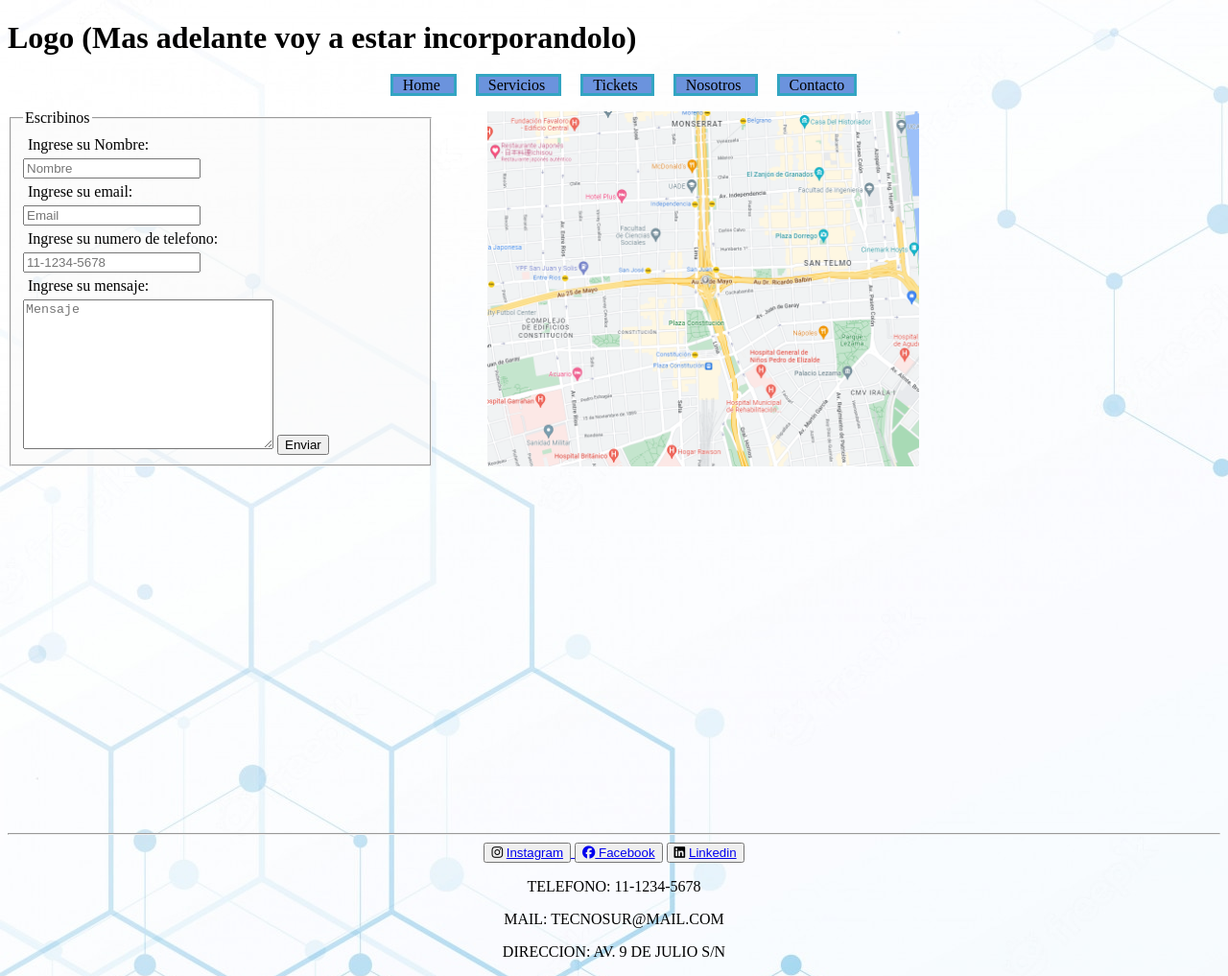
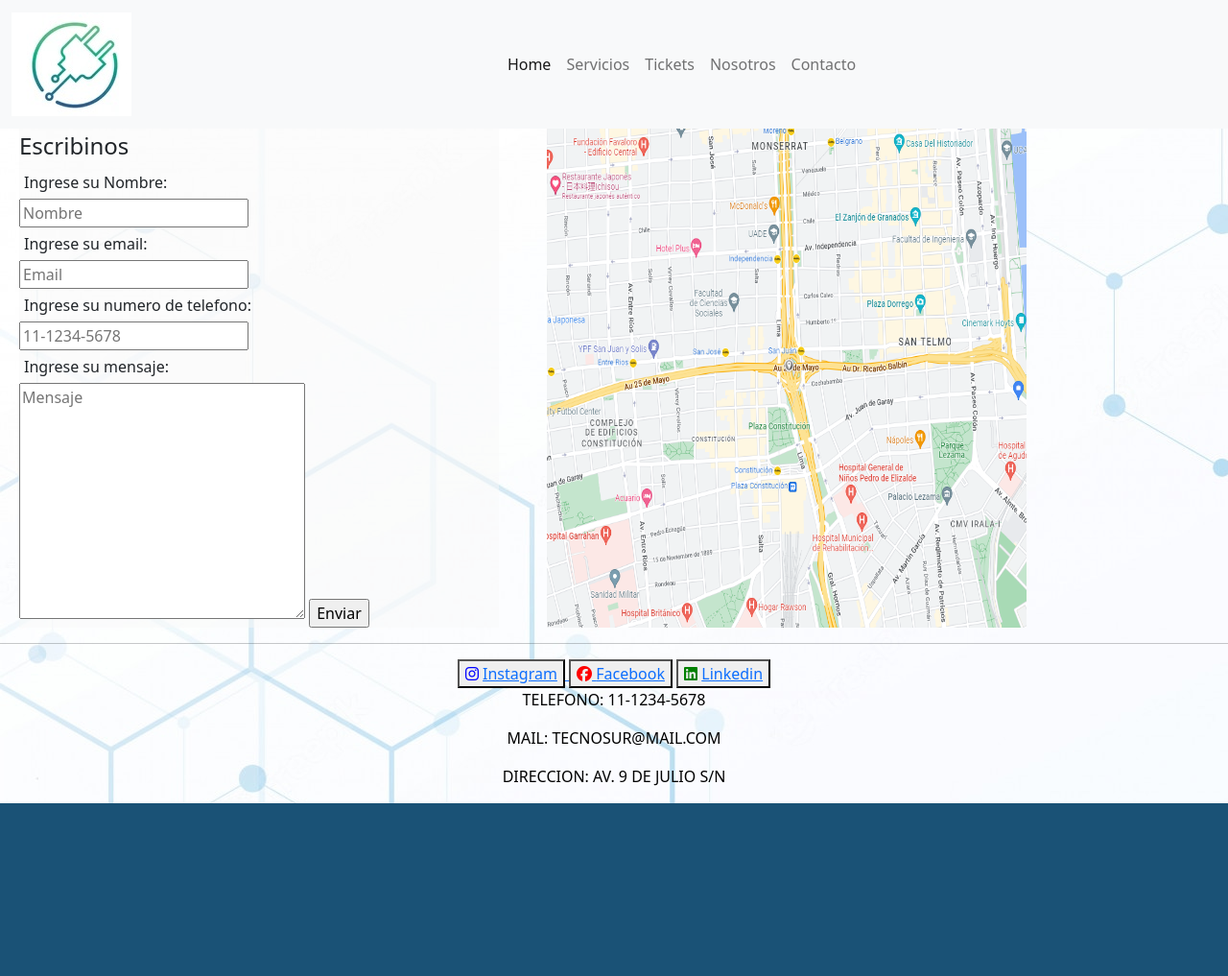
Before and after one commit to pablochark/tp, a plain HTML site: page pages/contacto.html in a window 1280 px wide. Shown: the whole page at 96% size. After the commit the page ends 837 px from the top, so only its background shows below. Drawn offline with nearby package versions, Linux system fonts and the light colour scheme.

Commit message:
Agregando mixin y maps

```diff
--- /dev/null
+++ b/css/_maps.scss
@@ -0,0 +1,9 @@
+/* MAPS */
+
+$mapRedes:(facebook: blue , instagram: red , linkedin: green);
+
+@each $redSocial, $color in $mapRedes {
+    .#{$redSocial} {
+        color:$color;
+    }
+}
--- a/css/style.scss
+++ b/css/style.scss
@@ -1,3 +1,5 @@
+@import "maps";
+
 @media (min-width: 576px) {}
 
 @media (min-width: 768px) {}
@@ -26,62 +28,27 @@
     }
 }
 
-.navbar {
-    background-color: black;
-        &:navbar-nav {
-            background-color: #1A5276;
-        }
-}
+@mixin formatoTitulos {
+    text-align: center;
+    color: #1A5276;
+    text-transform: uppercase;
 
 
-.menu {
-    list-style-type: none;
-    text-align: center;
-  }
-
-.menuItems {
-    background-color: #6b93dd;
-    border: #33a5c2 3px solid;
-    display: inline;
-    margin-right: 20px;
-  }
-
-.menuEnlaces {
-    color: black;
-    padding: 0 10px;
-    text-decoration: none;
-  }
-
-
+}
 body {
     background-image: url('../assets/fondo.jpg');
     max-width: 100%;
     height: auto;
 }
 
-.formulario {
-    background-color: rgba(250, 250, 250, 0.5);
-    margin-right: 65%;
-}
-
 label {
     margin: 5px;
     display: block;
-
-}
-
-.mapa {
-    width: 450px;
-    height: auto;
-    position: relative;
-    top: -370px;
-    left: 500px;
 }
 
 .pie {
-    text-align: center;
+    @include formatoTitulos;
     color: black;
-    text-transform: uppercase;
 }
 
 .contenedor{
@@ -104,6 +71,10 @@ label {
     gap: 20px;
 }
 
+.box {
+    display: flex;
+}
+
 .ticket{
     border: black 2px solid;
     padding: 10px;
@@ -113,13 +84,9 @@ label {
 }
 
 .banner {
-    background-image: url('../assets/fondoCajas.jpg');
-    padding: 10px;
-    margin: 10px;
+    background-image: url('../assets/repair-banner.jpg');
     border: 2px solid black;
-    float: right;
-    width: 250px;
-
+    width: 270px;
 }
 
 .imagenes{
@@ -144,3 +111,25 @@ label {
         }
     }
 }
+
+.contact-mapa {
+    display: flex;
+    .contact-box {
+        margin-left: 20px;
+        max-width: 200%;
+            .formulario {
+                background-color: rgba(250, 250, 250, 0.5);
+                margin-right: 65%;
+                width: 500px;
+                }
+        }
+    .mapa {
+        width: 500px;
+        margin-left: 50px;
+
+    }
+}
+
+.titulo-servicios {
+    @include formatoTitulos;
+}
--- a/pages/contacto.html
+++ b/pages/contacto.html
@@ -7,26 +7,45 @@
     <title>TECNO SUR - CONTACTO</title>
     <script src="https://kit.fontawesome.com/51eeef3b9b.js" crossorigin="anonymous"></script>
     <link rel="shortcut icon" href="../assets/logo.jpg">
+        <!-- CSS only -->
+    <link href="https://cdn.jsdelivr.net/npm/bootstrap@5.2.0-beta1/dist/css/bootstrap.min.css" rel="stylesheet" integrity="sha384-0evHe/X+R7YkIZDRvuzKMRqM+OrBnVFBL6DOitfPri4tjfHxaWutUpFmBp4vmVor" crossorigin="anonymous">
     <link rel="stylesheet" href="../css/style.css">
 </head>
 
 
 <body>
-    <header>
-        <h1> Logo (Mas adelante voy a estar incorporandolo)</h1>
-    </header>
 
-    <nav>
-        <ul border="1" cellpadding="10" cellspacing="10" class = "menu">
-                <li class="menuItems"><a href="../index.html" class="menuEnlaces"> Home </a></li>
-                <li class="menuItems"><a href="../pages/servicios.html" class="menuEnlaces"> Servicios </a></li>
-                <li class="menuItems"><a href="../pages/tickets.html" class="menuEnlaces"> Tickets </a></li>
-                <li class="menuItems"><a href="../pages/nosotros.html" class="menuEnlaces"> Nosotros </a></li>
-                <li class="menuItems"><a href="../pages/contacto.html" class="menuEnlaces"> Contacto </a></li>
-        </ul>
-    </nav>
+    <nav class="navbar navbar-expand-lg bg-light">
+        <div class="container-fluid">
+        <a class="navbar-brand" href="#"><img src="../assets/logo.jpg" alt=""></a>
+          <button class="navbar-toggler" type="button" data-bs-toggle="collapse" data-bs-target="#navbarNav" aria-controls="navbarNav" aria-expanded="false" aria-label="Toggle navigation">
+            <span class="navbar-toggler-icon"></span>
+          </button>
+          <div class="collapse navbar-collapse justify-content-center" id="navbarNav">
+            <ul class="navbar-nav">
+              <li class="nav-item">
+                <a class="nav-link active" aria-current="page" href="../index.html">Home</a>
+              </li>
+              <li class="nav-item">
+                <a class="nav-link" href="./servicios.html">Servicios</a>
+              </li>
+              <li class="nav-item">
+                <a class="nav-link" href="./tickets.html">Tickets</a>
+              </li>
+              <li class="nav-item">
+                <a class="nav-link" href="./nosotros.html">Nosotros</a>
+              </li>
+              <li class="nav-item">
+                <a class="nav-link" href="./contacto.html">Contacto</a>
+              </li>
+            </ul>
+          </div>
+        </div>
+      </nav>
 
-    <article>
+
+    <div class="contact-mapa">
+    <article class="contact-box">
         <form action=" " method="get"></form>
             <fieldset class="formulario">
                 <legend> Escribinos </legend>
@@ -49,13 +68,14 @@
 
 
     <img src="../assets/mapa.png" alt="Mapa" class="mapa">
+    </div>
 
     <footer>
         <hr>
         <div class ="pie">
-            <button> <i class="fa-brands fa-instagram"></i> <a href="../TP/assets/inst.png" target="_blank" > Instagram </button>
-            <button><i class="fa-brands fa-facebook"></i> <a href="../TP/assets/face.png" target="_blank"> Facebook</a> </button>
-            <button><i class="fa-brands fa-linkedin"></i> <a href="../TP/assets/linkedin.png" target="_blank"> Linkedin</a> </button>
+            <button> <i class="facebook fa-brands fa-instagram"></i> <a href="./TP/assets/inst.png" target="_blank" > Instagram </button>
+            <button><i class="instagram fa-brands fa-facebook"></i> <a href="./TP/assets/face.png" target="_blank"> Facebook</a> </button>
+            <button><i class="linkedin fa-brands fa-linkedin"></i> <a href="./TP/assets/linkedin.png" target="_blank"> Linkedin</a> </button>
 
             <p>Telefono: 11-1234-5678</p>
             <p>Mail: tecnosur@mail.com</p>
@@ -63,5 +83,7 @@
         </div>
 
     </footer>
+     <!-- JavaScript Bundle with Popper -->
+<script src="https://cdn.jsdelivr.net/npm/bootstrap@5.2.0-beta1/dist/js/bootstrap.bundle.min.js" integrity="sha384-pprn3073KE6tl6bjs2QrFaJGz5/SUsLqktiwsUTF55Jfv3qYSDhgCecCxMW52nD2" crossorigin="anonymous"></script>
 </body>
 </html>
```
Also changed, not shown: index.html (+5 -5 lines), pages/nosotros.html (+36 -16 lines), pages/servicios.html (+50 -13 lines), pages/tickets.html (+7 -17 lines), assets/repair-banner.jpg (added), css/style.css, 1 other file.
